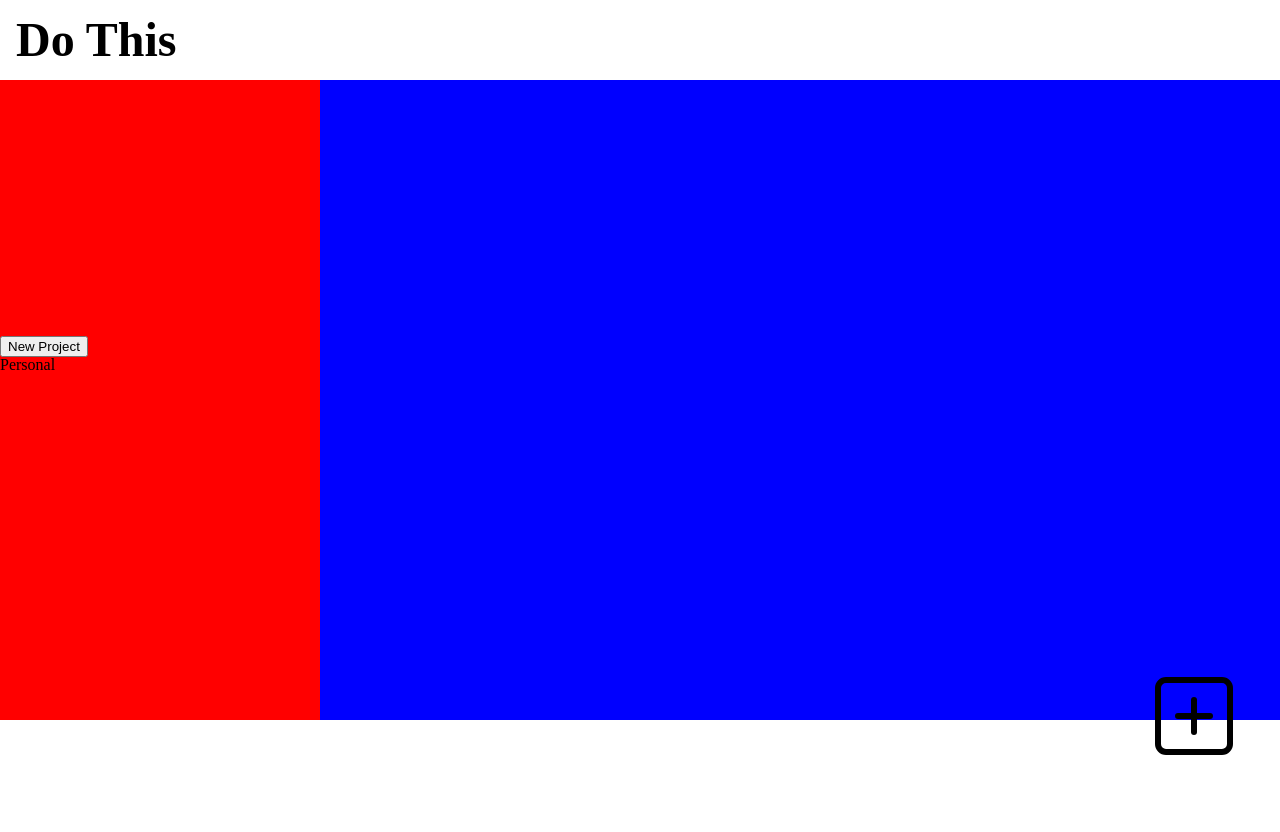
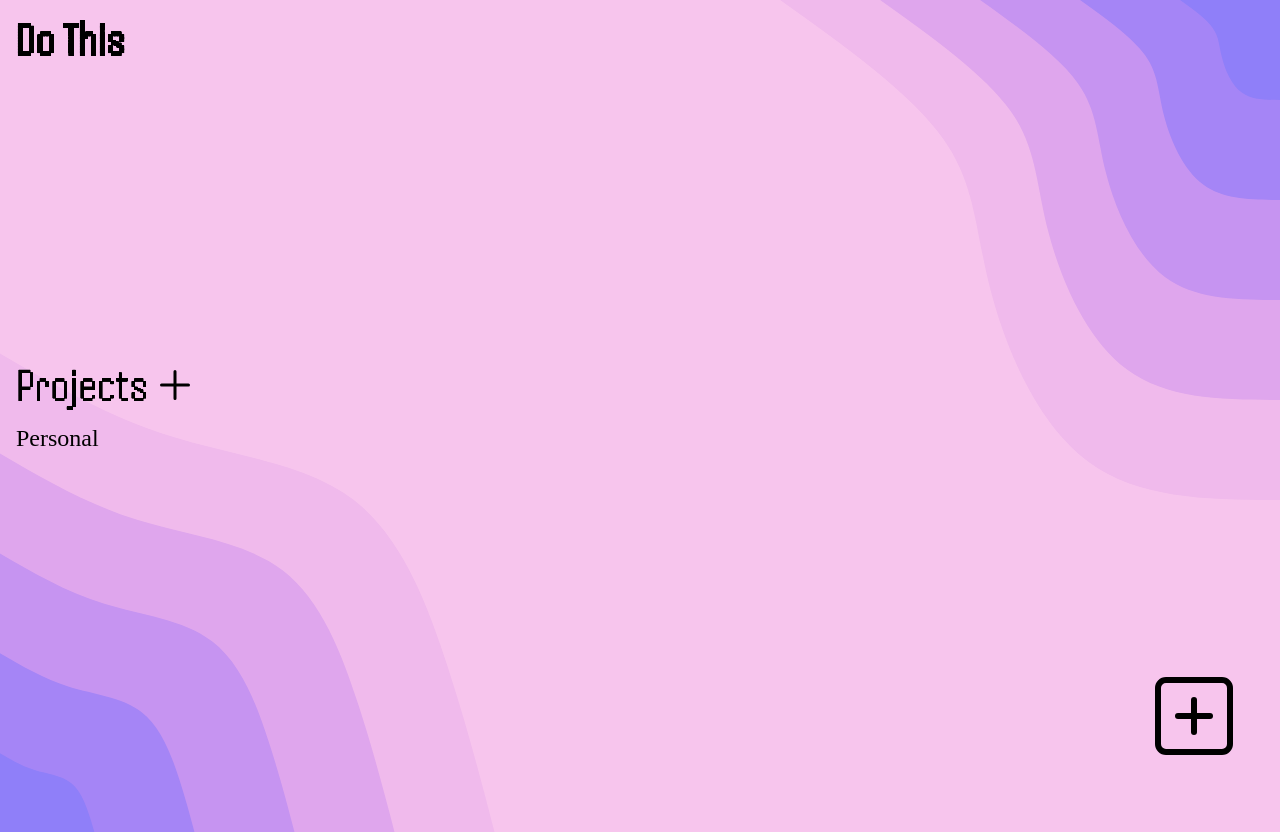
Before and after one commit to T-Khoury/Todo-List, a website built with webpack: page src/template.html in a window 1280 px wide. Before the commit the page ends 800 px from the top, so only its background shows below. Built offline with nearby package versions, Linux system fonts and the light colour scheme.

Commit message:
Add projects container, background, some styling

```diff
--- a/src/domelements.js
+++ b/src/domelements.js
@@ -1,7 +1,8 @@
 import makeElem from "./makeElem";
 import { todoApp } from "./todoapp";
 import { eventsHandler } from "./pubsub";
-import todoicon from './images/icons/plus-square.svg';
+import todoicon from './assets/icons/plus-square.svg';
+import projecticon from './assets/icons/add-outline.svg';
 
 
 
@@ -9,15 +10,18 @@ const domElements = {
     createButtons: function() {
         const maincontent = document.getElementById('main');
         const projects = document.getElementById('projects');
+        const projectsContainer = document.getElementById('projects-container');
 
         const newTodo = makeElem('button', {id: 'new-todo-button'});
         const todoButtonImg = makeElem('img', {src: todoicon, alt: 'New todo button'});
-        const newProject = makeElem('button', {id: 'new-project-button'}, 'New Project');
+        const newProject = makeElem('button', {id: 'new-project-button'});
+        const projectButtonImg = makeElem('img', {src: projecticon, alt: 'New project button'});
 
         newTodo.append(todoButtonImg);
+        newProject.append(projectButtonImg);
 
         maincontent.append(newTodo);
-        projects.append(newProject);
+        projects.insertBefore(newProject, projectsContainer);
     },
     todoModal: function() {
         const todoInputModal = makeElem('div', {class: 'modal'});
@@ -81,7 +85,7 @@ const domElements = {
     },
 
     projectElementCreate: function(project) {
-        const projectSection = document.getElementById('projects');
+        const projectSection = document.getElementById('projects-container');
         const projectDiv = makeElem('div', {class: 'project'}, `${project.title}`);
         projectSection.append(projectDiv);
         eventsHandler.publish('projectDivCreated', projectDiv);
--- a/src/styles.css
+++ b/src/styles.css
@@ -47,6 +47,11 @@ table {
 	border-spacing: 0;
 }
 
+@font-face {
+    font-family: 'Handjet';
+    src: url('./assets/fonts/Handjet-VariableFont_ELGR\,ELSH\,wght.ttf');
+}
+
 @-webkit-keyframes animatetop {
     from {top:-300px; opacity:0}
     top {top:0; opacity: 1;}
@@ -56,12 +61,18 @@ table {
     to {top:0; opacity: 1;}
 }
 
+body {
+    background-image: url("assets/images/blob-scene-haikei.svg");
+    background-repeat: no-repeat;
+    background-size: cover;
+    padding: 1rem;
+}
 
 
 header {
+    font-family: 'Handjet';
     font-size: 3rem;
     font-weight: bold;
-    padding: 1rem;
     grid-area: header;
 }
 
@@ -86,7 +97,6 @@ button#project-submit {
 }
 
 #sidebar {
-    background-color: red;
     grid-area: sidebar;
     display: grid;
     grid-template-rows: 2fr 3fr;
@@ -104,8 +114,18 @@ button#project-submit {
     grid-area: all-projects;
 }
 
+#project-header {
+    font-family: "Handjet";
+    font-size: 3rem;
+    grid-area: header;
+    display: inline;
+}
+#projects-container {
+    margin-top: 1rem;
+    font-size: 1.5rem;
+}
+
 #main {
-    background-color: blue;
     grid-area: main;
 }
 
@@ -121,6 +141,18 @@ button#project-submit {
     height: 6rem;
 }
 
+#new-project-button {
+    border-style: none;
+    background-color: transparent;
+    position: relative;
+    top: 0.5rem;
+    right: 0.5rem;
+}
+
+#new-project-button img {
+    height: 3rem;
+}
+
 .modal {
     display: grid;
     position: fixed;
@@ -130,6 +162,7 @@ button#project-submit {
     width: 100%;
     height: 100%;
     overflow: auto;
+    background-color: rgba(0,0,0,0.4);
 }
 
 /* .modal-content {
--- a/src/template.html
+++ b/src/template.html
@@ -17,7 +17,8 @@
 
             </div>
             <div id="projects">
-
+                <p id="project-header">Projects</p>
+                <div id="projects-container"></div>
 
             </div>
         </div>
```
Also changed, not shown: dist/8152a814904ec6df532f.svg (added), dist/b32be343dd5b9c3a4395.ttf (added), dist/b5336a812705aa8a2416.svg (added), dist/index.bundle.js, dist/index.html, dist/runtime.bundle.js, src/assets/fonts/Handjet-VariableFont_ELGR,ELSH,wght.ttf (added), src/assets/icons/add-outline.svg (added), src/assets/icons/plus-square.svg (renamed from src/images/icons/plus-square.svg), src/assets/images/blob-scene-haikei.svg (added).
